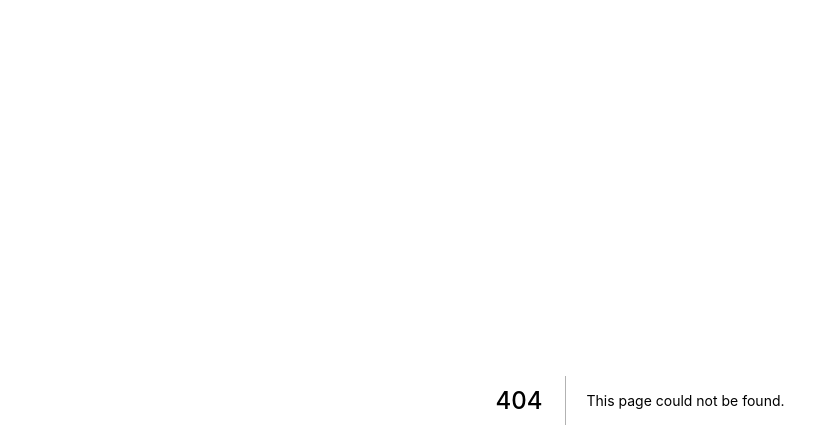
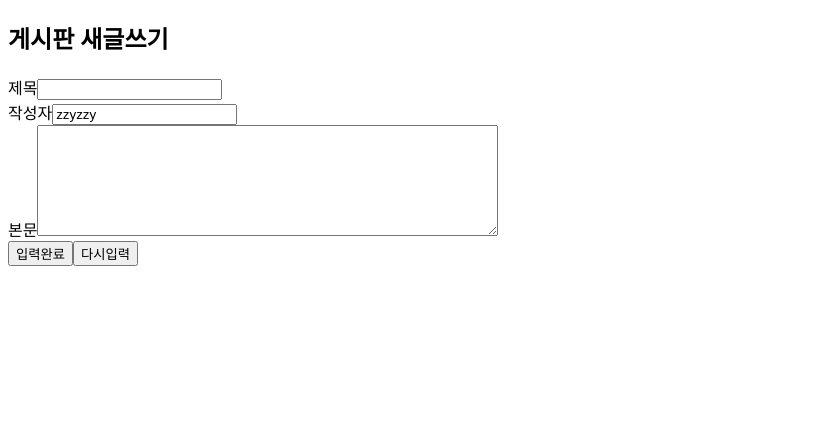
Before and after one commit to zzyzzy/semiprojectv2b-next-app, a Next.js app: page /board/write in a window 1280 px wide. Before the commit this address had no page. Shown: the top 448 px of the page, without its empty margins (0-839 px from the left). Built offline with nearby package versions, Linux system fonts and the light colour scheme.

Commit message:
MariaDB용 Board 클래스 구현 7 -  새글쓰기

```diff
--- /dev/null
+++ b/pages/board/write.js
@@ -0,0 +1,34 @@
+import {useState} from "react";
+
+export default function Write() {
+
+    const [title, setTitle] = useState('');
+    const [userid, setUserid] = useState('zzyzzy');
+    const [contents, setContents] = useState('');
+
+    return (
+        <main>
+            <div id="main">
+                <h2>게시판 새글쓰기</h2>
+                <form name="write" id="writefrm">
+                    <div><label htmlFor="title">제목</label>
+                        <input type="text" name="title" id="title" /></div>
+
+                    <div><label htmlFor="uid">작성자</label>
+                        <input type="text" name="uid" id="uid"
+                               value={userid} readOnly /></div>
+
+                    <div><label htmlFor="contents" className="drgup">본문</label>
+                        <textarea name="contents" id="contents"
+                              rows="7" cols="55"></textarea></div>
+
+                    <div><label></label>
+                        <button type="button" id="writebtn">입력완료</button>
+                        <button type="reset">다시입력</button>
+                    </div>
+                </form>
+            </div>
+        </main>
+    );
+
+}
--- a/public/css/project2.css
+++ b/public/css/project2.css
@@ -24,6 +24,7 @@ form input { padding: 5px }
 button { padding: 5px 7px }
 
 /* 새글쓰기, 본문보기 */
+#writefrm { width: 560px; }
 .drgup { vertical-align: top }
 
 /* 회원정보 */
```
